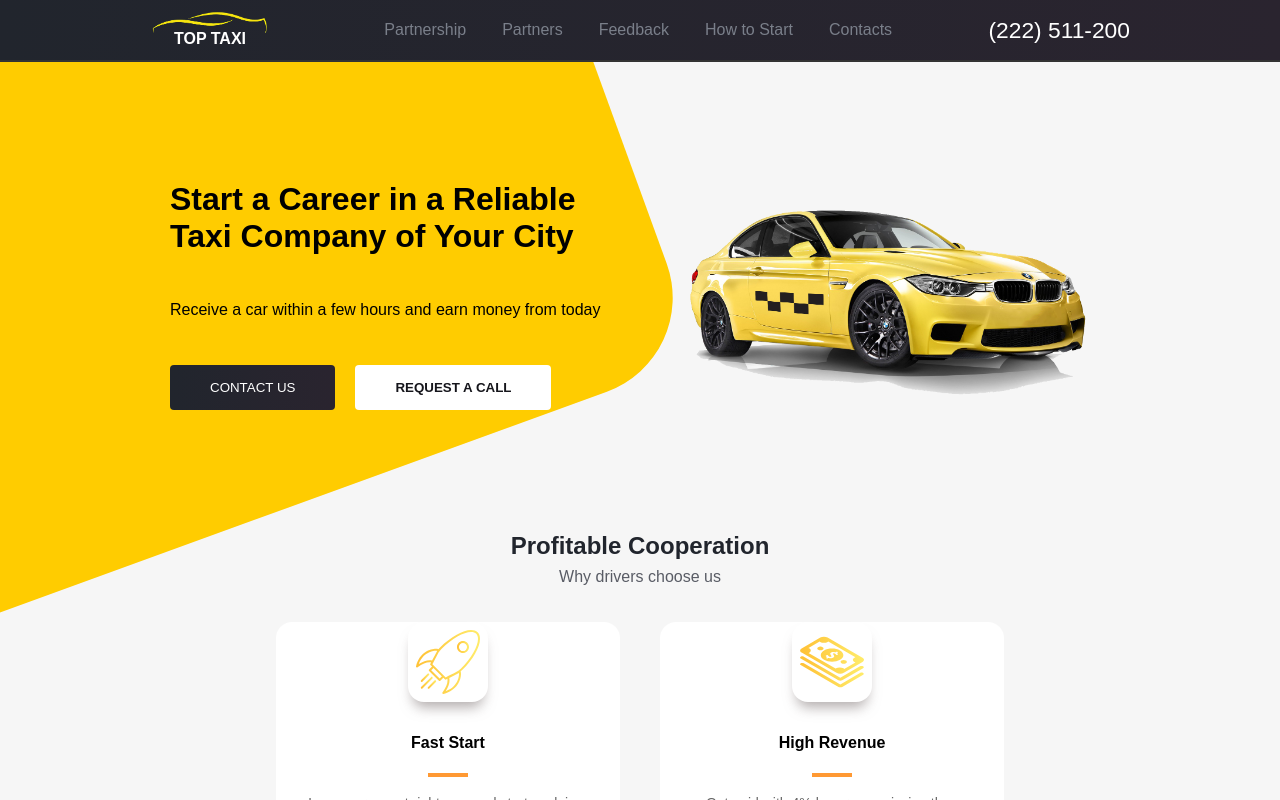
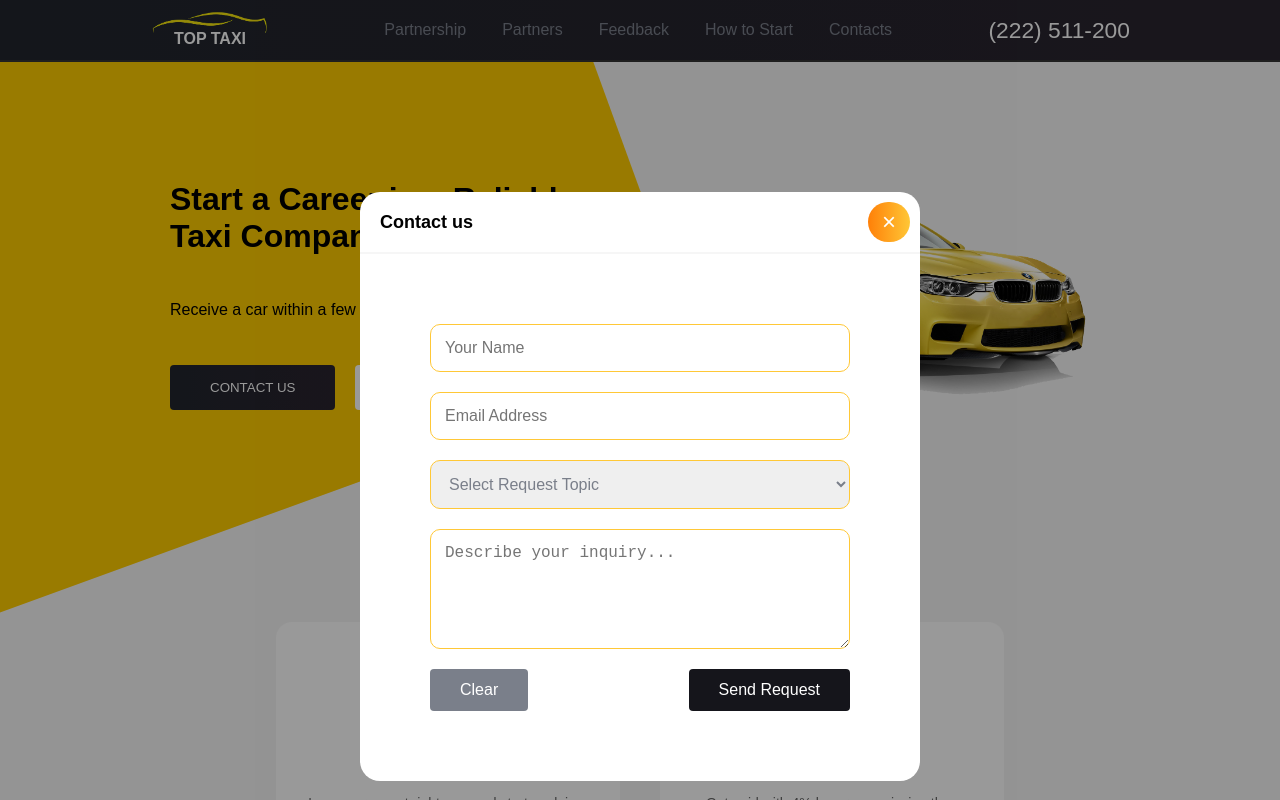
Before and after one commit to maxmdev/taxi-website, a React (Create React App) app: page / in a window 1280 px wide. Shown: the top 800 px of the page. Built offline with nearby package versions, Linux system fonts and the light colour scheme.

Commit message:
added contact form styles

```diff
--- /dev/null
+++ b/src/ContactForm.css
@@ -0,0 +1,44 @@
+.contact-form {
+    display: flex;
+    flex-direction: column;
+}
+
+.contact-form__buttons {
+    display: flex;
+    flex-direction: row;
+    justify-content: space-between;
+}
+
+.contact-form input, .contact-form select, .contact-form textarea {
+    margin: 10px;
+    padding: 14px;
+    border-radius: 10px;
+    border: 1px solid #FFC837;
+    color: #7a7f8a;
+    font-size: 16px;
+}
+
+.contact-form__buttons input {
+    border-radius: 4px;
+    border: 0;
+    padding: 12px 30px;
+}
+
+.contact-form__buttons input:hover {
+    cursor: pointer;
+    opacity: 0.8;
+}
+
+input.contact-form__button-reset {
+    background-color: #7a7f8a;
+    color: #ffffff;
+}
+
+input.contact-form__button-submit {
+    background-color: #15151b;
+    color: #ffffff;
+}
+
+input.invalid {
+    border-color: #f62b3f;
+}
--- a/src/Modal.css
+++ b/src/Modal.css
@@ -16,7 +16,7 @@
 }
 
 .modal-content {
-    margin: 20% auto;
+    margin: 15% auto;
     background-color: #ffffff;
     max-width: 560px;
     border-radius: 20px;
--- a/src/components/ContactForm.js
+++ b/src/components/ContactForm.js
@@ -1,20 +1,26 @@
+import '../ContactForm.css';
+
 export const ContactForm = (props) => {
     return (
         <form className='contact-form'>
-            <input name='name' type='text' placeholder={props.namePlaceholder} required/>
-            <input name='email' type='email' placeholder={props.emailPlaceholder} required/>
-            <input name='topic' type='select'>
+            <input className='contact-form__name' name='name' type='text'
+                   placeholder={props.namePlaceholder} required/>
+            <input className='contact-form__email' name='email' type='email'
+                   placeholder={props.emailPlaceholder} required/>
+            <select className='contact-form__topic' name='topic'>
                 <option hidden>{props.topicPlaceholder}</option>
                 {
                     props.topics.map(
                         (optionText, index) =>
-                        <option value={index} key={'opt' + index}>{optionText}</option>
+                            <option value={index} key={'opt' + index}>{optionText}</option>
                     )
                 }
-            </input>
-            <textarea name='text' placeholder={props.textPlaceholder}/>
-            <input type='reset' value={props.resetPlaceholder}/>
-            <input type='submit' value={props.submitPlaceholder}/>
+            </select>
+            <textarea className='contact-form__textarea' name='text' placeholder={props.textPlaceholder} rows='5'/>
+            <div className='contact-form__buttons'>
+                <input className='contact-form__button-reset' type='reset' value={props.resetPlaceholder}/>
+                <input className='contact-form__button-submit' type='submit' value={props.submitPlaceholder}/>
+            </div>
         </form>
     )
 }
--- a/src/components/Header.jsx
+++ b/src/components/Header.jsx
@@ -7,6 +7,8 @@ import {Notification} from "./Notification/Notification";
 import {useState} from "react";
 
 import '../Header.css';
+import {Modal} from "./Modal/Modal";
+import {ContactForm} from "./ContactForm";
 
 export const Header = (props) => {
     const {width} = useWindowSize();
@@ -57,6 +59,8 @@ export const Header = (props) => {
                     </div>
                     { width > hideTaxiImage && (<div className='header-content__right'/>) }
                 </div>
+
+                <Modal content={<ContactForm/>} show={true} header={props.contactFormTitle}/>
             </header>
         </>
     )
@@ -68,5 +72,6 @@ Header.defaultProps = {
     headerDescription: "Receive a car within a few hours and earn money from today",
     applyButtonText: "Contact us",
     requestButtonText: "Request a call",
-    headerLogoText: "Top Taxi"
+    headerLogoText: "Top Taxi",
+    contactFormTitle: 'Contact us'
 }
```
